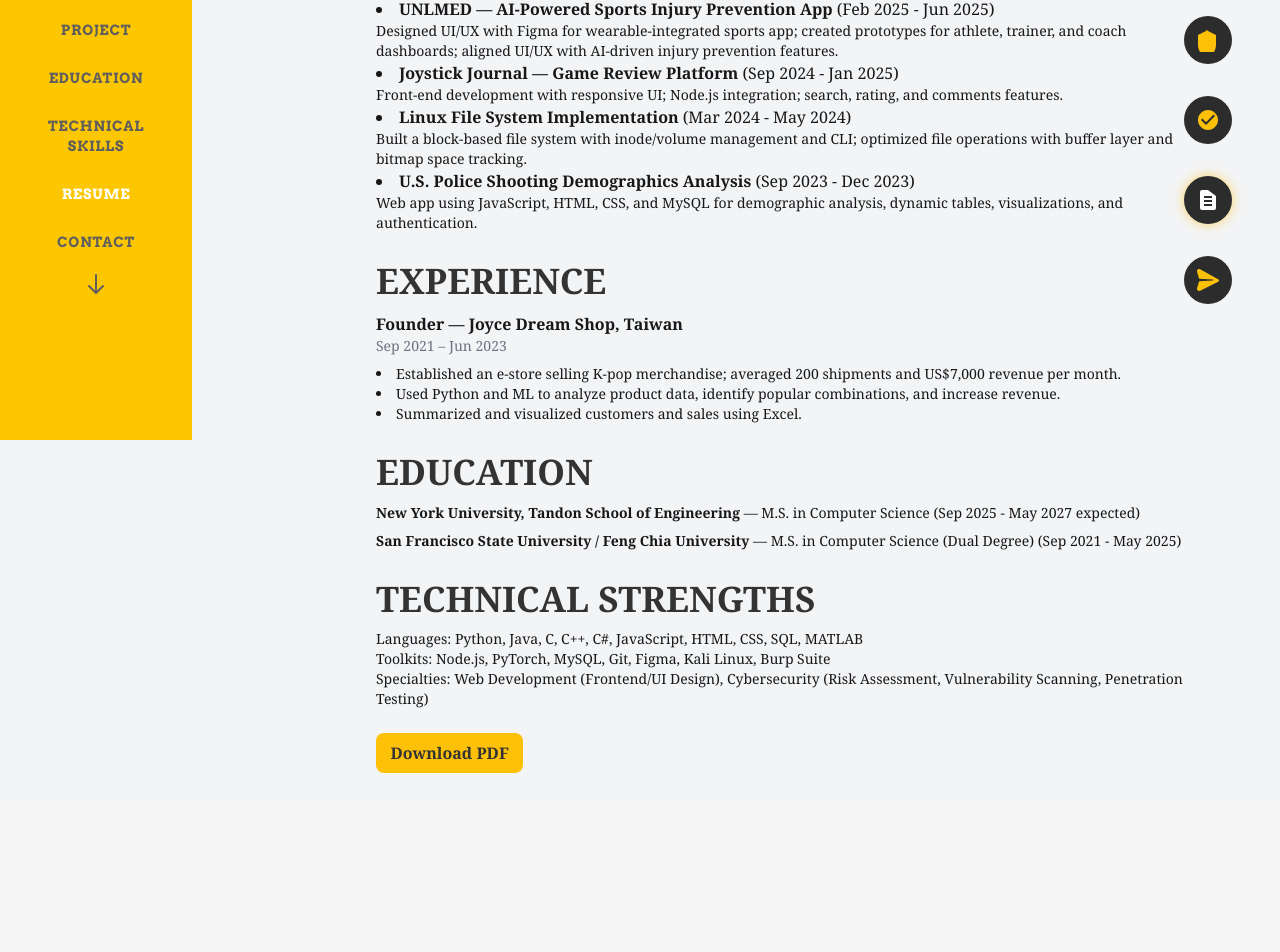
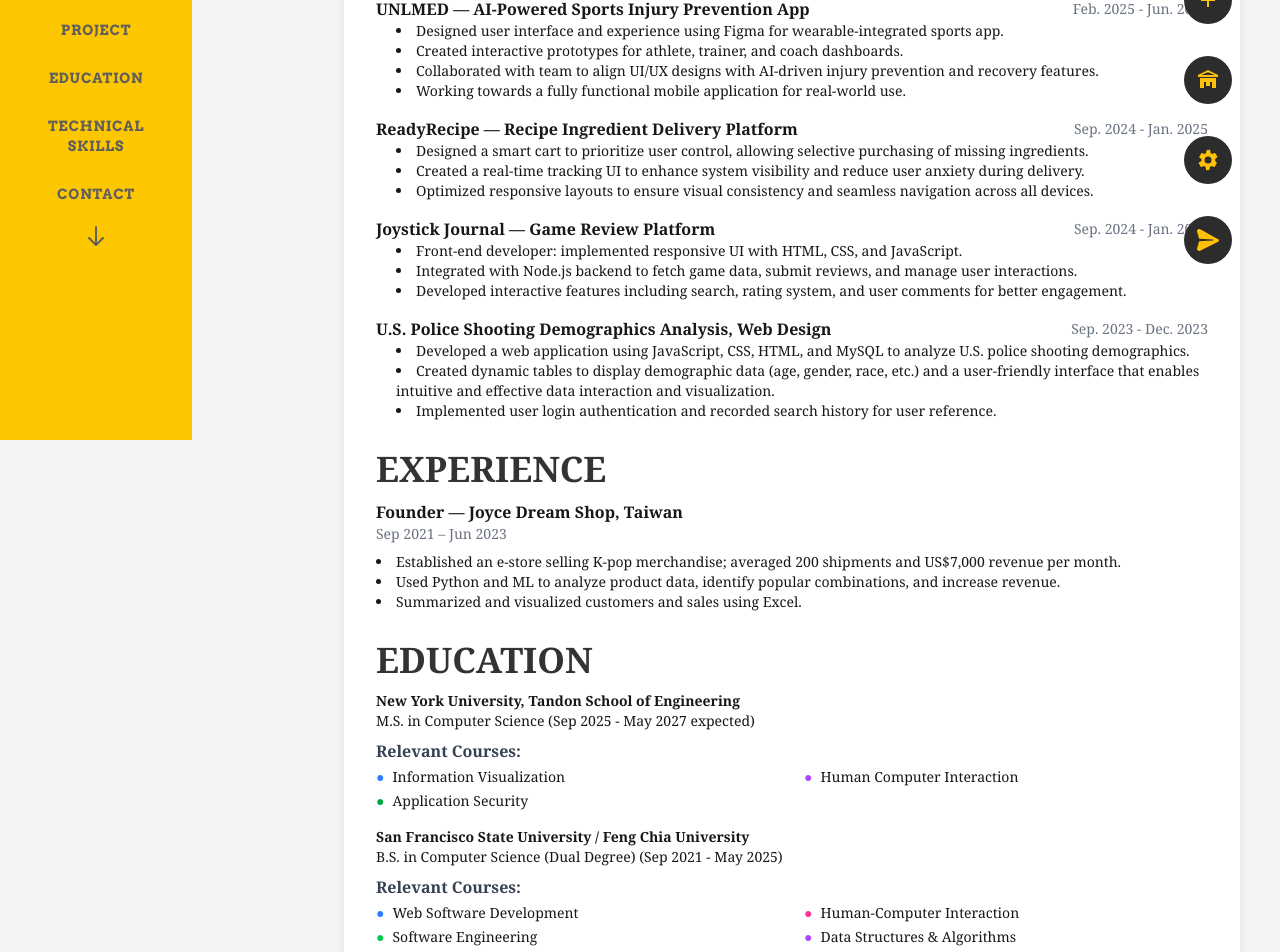
Before and after one commit to 911219fufu-tech/Personal-Website, a Next.js app: page /resume in a window 1280 px wide. Shown: the part 360-1312 px from the top of the page. Before the commit the page ends 1165 px from the top, so only its background shows below. Built offline with nearby package versions, Linux system fonts and the light colour scheme.

Commit message:
Refactor code structure for improved readability and maintainability

```diff
--- a/app/navigation.tsx
+++ b/app/navigation.tsx
@@ -11,7 +11,6 @@ export default function Navigation() {
     { href: '/projects', label: 'Projects', icon: 'projects' },
     { href: '/education', label: 'Education', icon: 'education' },
     { href: '/technical-skills', label: 'Technical Skills', icon: 'skills' },
-    { href: '/resume', label: 'Resume', icon: 'resume' },
     { href: '/contact', label: 'Contact', icon: 'contact' },
   ];
 
@@ -44,13 +43,13 @@ export default function Navigation() {
       case 'education':
         return (
           <svg className="w-6 h-6" fill={color} viewBox="0 0 24 24">
-            <path d="M12 2L2 7v10c0 5.55 3.84 10.74 9 12 5.16-1.26 9-6.45 9-12V7l-10-5z"/>
+            <path d="M12 2L2 7v2h20V7L12 2zm0 2.18L18.6 7H5.4L12 4.18zM4 10v10h4v-6h8v6h4V10H4zm6 8v-4h4v4h-4z"/>
           </svg>
         );
       case 'skills':
         return (
           <svg className="w-6 h-6" fill={color} viewBox="0 0 24 24">
-            <path d="M12 2C6.48 2 2 6.48 2 12s4.48 10 10 10 10-4.48 10-10S17.52 2 12 2zm-2 15l-5-5 1.41-1.41L10 14.17l7.59-7.59L19 8l-9 9z"/>
+            <path d="M19.14,12.94a7.07,7.07,0,0,0,.06-1,7.07,7.07,0,0,0-.06-1l2.11-1.65a.5.5,0,0,0,.12-.64l-2-3.46a.5.5,0,0,0-.61-.22l-2.49,1a7.28,7.28,0,0,0-1.73-1l-.38-2.65A.5.5,0,0,0,13,2h-2a.5.5,0,0,0-.5.42l-.38,2.65a7.28,7.28,0,0,0-1.73,1l-2.49-1a.5.5,0,0,0-.61.22l-2,3.46a.5.5,0,0,0,.12.64l2.11,1.65a7.07,7.07,0,0,0-.06,1,7.07,7.07,0,0,0,.06,1L2.86,14.59a.5.5,0,0,0-.12.64l2,3.46a.5.5,0,0,0,.61.22l2.49-1a7.28,7.28,0,0,0,1.73,1l.38,2.65A.5.5,0,0,0,11,22h2a.5.5,0,0,0,.5-.42l.38-2.65a7.28,7.28,0,0,0,1.73-1l2.49,1a.5.5,0,0,0,.61-.22l2-3.46a.5.5,0,0,0-.12-.64ZM12,15.5A3.5,3.5,0,1,1,15.5,12,3.5,3.5,0,0,1,12,15.5Z"/>
           </svg>
         );
       case 'resume':
--- a/app/resume/page.tsx
+++ b/app/resume/page.tsx
@@ -6,9 +6,19 @@ export const metadata = {
 
 export default function Resume() {
   return (
-    <main className="max-w-4xl mx-auto p-8">
+    <main className="max-w-4xl mx-auto p-8 bg-white shadow-lg rounded-xl relative">
+      {/* Download PDF button top-right */}
+      <a
+        href="/Joyce_Fu_Resume.pdf"
+        download
+        className="absolute right-8 top-8 flex items-center gap-2 px-4 py-2 bg-gray-900 text-white rounded-lg shadow hover:bg-gray-700 transition font-semibold text-sm"
+        title="Download PDF Resume"
+      >
+        <svg width="18" height="18" fill="none" stroke="currentColor" strokeWidth="2" viewBox="0 0 24 24"><path d="M12 5v14m0 0l-5-5m5 5l5-5"/></svg>
+        Download PDF
+      </a>
       <h1 className="text-4xl font-bold mb-2">JIA-YIN (JOYCE) FU</h1>
-      <p className="resume-contact mb-6">New York, NY • 1(628)488-2511 • 911219fufu@gmail.com • <a href="https://linkedin.com/in/jia-yin-fu" className="text-blue-600 underline">LinkedIn</a></p>
+      <p className="resume-contact mb-6">Brooklyn, NY • 1(628)488-2511 • jf5456@nyu.edu • <a href="https://linkedin.com/in/jia-yin-fu" className="text-blue-600 underline">LinkedIn</a></p>
 
       <section className="mb-6 resume-section">
         <h2 className="text-2xl font-semibold mb-2">Summary</h2>
@@ -17,24 +27,53 @@ export default function Resume() {
 
       <section className="mb-6 resume-section">
         <h2 className="text-2xl font-semibold mb-2">Projects</h2>
-        <ul className="list-disc list-inside">
-          <li>
-            <strong>UNLMED — AI-Powered Sports Injury Prevention App</strong> (Feb 2025 - Jun 2025)
-            <p className="text-sm">Designed UI/UX with Figma for wearable-integrated sports app; created prototypes for athlete, trainer, and coach dashboards; aligned UI/UX with AI-driven injury prevention features.</p>
-          </li>
-          <li>
-            <strong>Joystick Journal — Game Review Platform</strong> (Sep 2024 - Jan 2025)
-            <p className="text-sm">Front-end development with responsive UI; Node.js integration; search, rating, and comments features.</p>
-          </li>
-          <li>
-            <strong>Linux File System Implementation</strong> (Mar 2024 - May 2024)
-            <p className="text-sm">Built a block-based file system with inode/volume management and CLI; optimized file operations with buffer layer and bitmap space tracking.</p>
-          </li>
-          <li>
-            <strong>U.S. Police Shooting Demographics Analysis</strong> (Sep 2023 - Dec 2023)
-            <p className="text-sm">Web app using JavaScript, HTML, CSS, and MySQL for demographic analysis, dynamic tables, visualizations, and authentication.</p>
-          </li>
-        </ul>
+        <div className="space-y-4">
+          <div>
+            <div className="flex flex-wrap justify-between items-center">
+              <span className="font-bold">UNLMED — AI-Powered Sports Injury Prevention App</span>
+              <span className="text-sm text-gray-500">Feb. 2025 - Jun. 2025</span>
+            </div>
+            <ul className="list-disc list-inside ml-5 text-sm">
+              <li>Designed user interface and experience using Figma for wearable-integrated sports app.</li>
+              <li>Created interactive prototypes for athlete, trainer, and coach dashboards.</li>
+              <li>Collaborated with team to align UI/UX designs with AI-driven injury prevention and recovery features.</li>
+              <li>Working towards a fully functional mobile application for real-world use.</li>
+            </ul>
+          </div>
+          <div>
+            <div className="flex flex-wrap justify-between items-center">
+              <span className="font-bold">ReadyRecipe — Recipe Ingredient Delivery Platform</span>
+              <span className="text-sm text-gray-500">Sep. 2024 - Jan. 2025</span>
+            </div>
+            <ul className="list-disc list-inside ml-5 text-sm">
+              <li>Designed a smart cart to prioritize user control, allowing selective purchasing of missing ingredients.</li>
+              <li>Created a real-time tracking UI to enhance system visibility and reduce user anxiety during delivery.</li>
+              <li>Optimized responsive layouts to ensure visual consistency and seamless navigation across all devices.</li>
+            </ul>
+          </div>
+          <div>
+            <div className="flex flex-wrap justify-between items-center">
+              <span className="font-bold">Joystick Journal — Game Review Platform</span>
+              <span className="text-sm text-gray-500">Sep. 2024 - Jan. 2025</span>
+            </div>
+            <ul className="list-disc list-inside ml-5 text-sm">
+              <li>Front-end developer: implemented responsive UI with HTML, CSS, and JavaScript.</li>
+              <li>Integrated with Node.js backend to fetch game data, submit reviews, and manage user interactions.</li>
+              <li>Developed interactive features including search, rating system, and user comments for better engagement.</li>
+            </ul>
+          </div>
+          <div>
+            <div className="flex flex-wrap justify-between items-center">
+              <span className="font-bold">U.S. Police Shooting Demographics Analysis, Web Design</span>
+              <span className="text-sm text-gray-500">Sep. 2023 - Dec. 2023</span>
+            </div>
+            <ul className="list-disc list-inside ml-5 text-sm">
+              <li>Developed a web application using JavaScript, CSS, HTML, and MySQL to analyze U.S. police shooting demographics.</li>
+              <li>Created dynamic tables to display demographic data (age, gender, race, etc.) and a user-friendly interface that enables intuitive and effective data interaction and visualization.</li>
+              <li>Implemented user login authentication and recorded search history for user reference.</li>
+            </ul>
+          </div>
+        </div>
       </section>
 
       <section className="mb-6 resume-section">
@@ -50,8 +89,35 @@ export default function Resume() {
 
       <section className="mb-6 resume-section">
         <h2 className="text-2xl font-semibold mb-2">Education</h2>
-        <p className="text-sm"><strong>New York University, Tandon School of Engineering</strong> — M.S. in Computer Science (Sep 2025 - May 2027 expected)</p>
-        <p className="text-sm mt-2"><strong>San Francisco State University / Feng Chia University</strong> — M.S. in Computer Science (Dual Degree) (Sep 2021 - May 2025)</p>
+        <div className="mb-2">
+          <p className="text-sm font-bold">New York University, Tandon School of Engineering</p>
+          <p className="text-sm">M.S. in Computer Science (Sep 2025 - May 2027 expected)</p>
+          {/* Relevant Courses - Master */}
+          <div className="mt-2">
+            <span className="font-semibold text-gray-700">Relevant Courses:</span>
+            <ul className="grid grid-cols-2 gap-x-6 gap-y-1 text-sm mt-1 list-none pl-0">
+              <li className="flex items-center gap-2"><span className="text-blue-500">&#9679;</span>Information Visualization</li>
+              <li className="flex items-center gap-2"><span className="text-purple-500">&#9679;</span>Human Computer Interaction</li>
+              <li className="flex items-center gap-2"><span className="text-green-600">&#9679;</span>Application Security</li>
+            </ul>
+          </div>
+        </div>
+        <div className="mt-4">
+          <p className="text-sm font-bold">San Francisco State University / Feng Chia University</p>
+          <p className="text-sm">B.S. in Computer Science (Dual Degree) (Sep 2021 - May 2025)</p>
+          {/* Relevant Courses - Bachelor */}
+          <div className="mt-2">
+            <span className="font-semibold text-gray-700">Relevant Courses:</span>
+            <ul className="grid grid-cols-2 gap-x-6 gap-y-1 text-sm mt-1 list-none pl-0">
+              <li className="flex items-center gap-2"><span className="text-blue-500">&#9679;</span>Web Software Development</li>
+              <li className="flex items-center gap-2"><span className="text-pink-500">&#9679;</span>Human-Computer Interaction</li>
+              <li className="flex items-center gap-2"><span className="text-green-500">&#9679;</span>Software Engineering</li>
+              <li className="flex items-center gap-2"><span className="text-purple-500">&#9679;</span>Data Structures & Algorithms</li>
+              <li className="flex items-center gap-2"><span className="text-cyan-500">&#9679;</span>Computer Networks</li>
+              <li className="flex items-center gap-2"><span className="text-gray-500">&#9679;</span>Cloud Computing</li>
+            </ul>
+          </div>
+        </div>
       </section>
 
       <section className="mb-6 resume-section">
@@ -61,7 +127,7 @@ export default function Resume() {
         <p className="text-sm">Specialties: Web Development (Frontend/UI Design), Cybersecurity (Risk Assessment, Vulnerability Scanning, Penetration Testing)</p>
       </section>
 
-      <a href="/Joyce_Fu___Resume.pdf" download className="btn-primary">Download PDF</a>
+      {/* Download button moved to top-right */}
     </main>
   );
 }
--- a/app/sidebar.tsx
+++ b/app/sidebar.tsx
@@ -13,7 +13,6 @@ export default function Sidebar() {
     { href: '/projects', label: 'PROJECT' },
     { href: '/education', label: 'EDUCATION' },
     { href: '/technical-skills', label: 'TECHNICAL SKILLS' },
-    { href: '/resume', label: 'RESUME' },
     { href: '/contact', label: 'CONTACT' },
   ];
 
```
Also changed, not shown: 2 other files (tests, documents, lock files or other folders).
